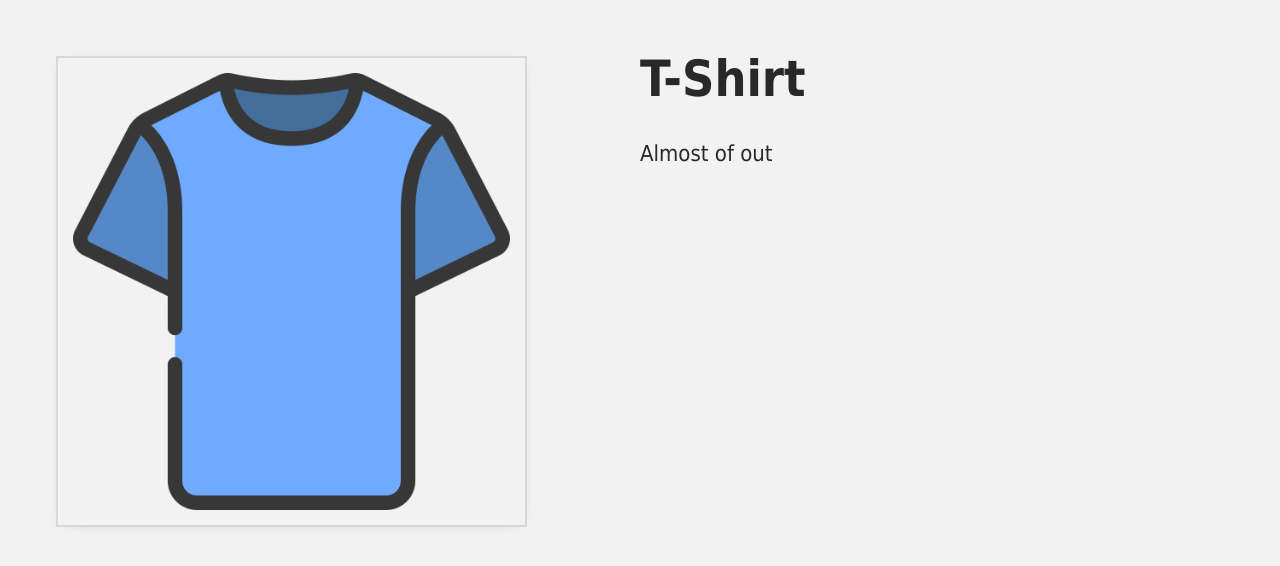
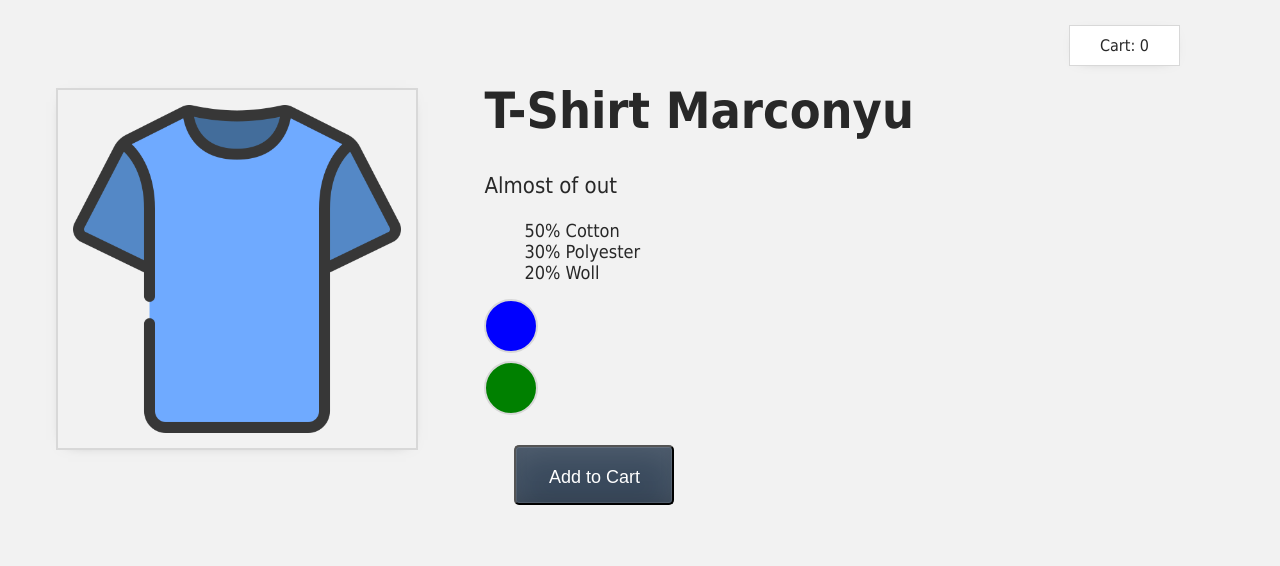
Before and after one commit to nathyadao/projeto1, a plain HTML site: page index.html in a window 1280 px wide. Drawn offline with nearby package versions, Linux system fonts and the light colour scheme.

Commit message:
aula 5, 6 e 7

```diff
--- a/index.html
+++ b/index.html
@@ -12,16 +12,34 @@
 
 <body>
     <div id="app">
+        <div class="cart"> Cart: {{ cart }}</div>
+        <div class="product-display"></div>
         <div class="product-display">
             <div class="product-container">
                 <div class="product-image">
                     <img :src="image" alt="img-product">
                 </div>
                 <div class="product-info">
-                    <h1>{{product_title}}</h1>
+                    <h1>{{product_title + " " + brand }}</h1>
                 <p v-if="inStock >=10">In Stock</p>
                 <p v-else-if="inStock <10 && inStock >1">Almost of out</p>
                 <p v-else>Out of stock</p>
+                <ul>
+                    <li v-for="detail in details">
+                        {{detail}}
+                    </li>
+                </ul>
+                <div v-for="variant in variants"
+                    :key="variant.id"
+                    @mouseover="changeImage(variant.image)"
+                    class="color-circle"
+                    :style="{ backgroundColor: variant.color }">
+                </div>
+                <button
+                class="button"
+                :class = "{ disabledButton : inStock < 1}"
+                @click="addToCart"
+                :disabled="inStock < 1"> Add to Cart</button>
                 </div>
             </div>
         </div>
@@ -33,11 +51,27 @@
 
         createApp({
             setup() {
+                const cart = ref(0)
+                const addToCart = () =>{
+                cart.value +=1
+            }
 
+            const image = ref ("assets/images/t-shirt-blue.png");
+            const changeImage = (variantImage) => {
+                image.value = variantImage
+            }
                 return {
                     product_title: ref('T-Shirt'),
-                    image: ref ("assets/images/t-shirt-blue.png"),
-                    inStock: ref(9)
+                    brand: 'Marconyu',
+                    image,
+                    inStock: ref(9),
+                    details:['50% Cotton', '30% Polyester', '20% Woll'],
+                    variants: [{id:1, color:'blue', image:"assets/images/t-shirt-blue.png"},
+                    {id:2, color: 'green', image:"assets/images/t-shirt-green.png" }],
+                    cart,
+                    addToCart,
+                    changeImage
+
 
                 }
             }
```
